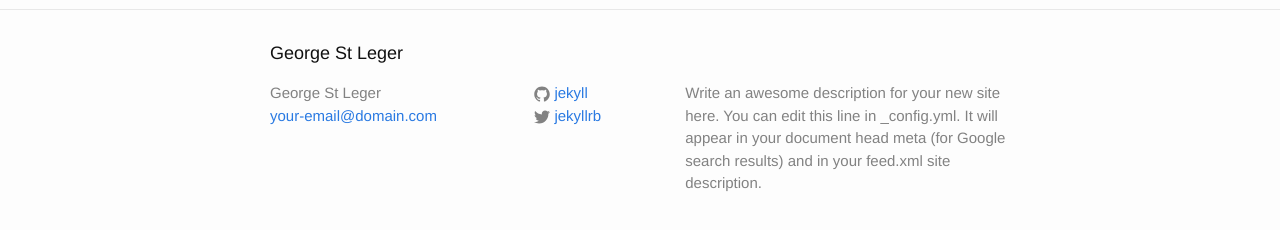
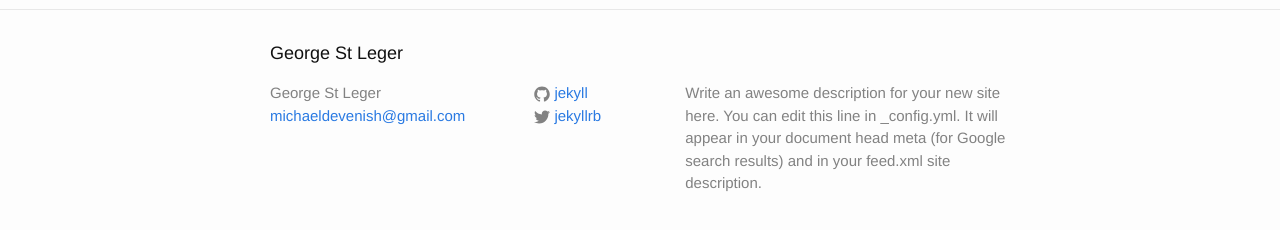
Before and after one commit to Toise/.github.io, a Jekyll site: the page built from index.html, in a window 1280 px wide. Shown: the part 287-517 px from the top of the page. Built offline with Jekyll 4.4.1, drawn with Linux system fonts in a browser that asks for light colours.

Commit message:
Update _config.yml

```diff
--- a/_config.yml
+++ b/_config.yml
@@ -7,7 +7,7 @@
 
 # Site settings
 title: George St Leger
-email: your-email@domain.com
+email: michaeldevenish@gmail.com
 description: > # this means to ignore newlines until "baseurl:"
   Write an awesome description for your new site here. You can edit this
   line in _config.yml. It will appear in your document head meta (for
```
